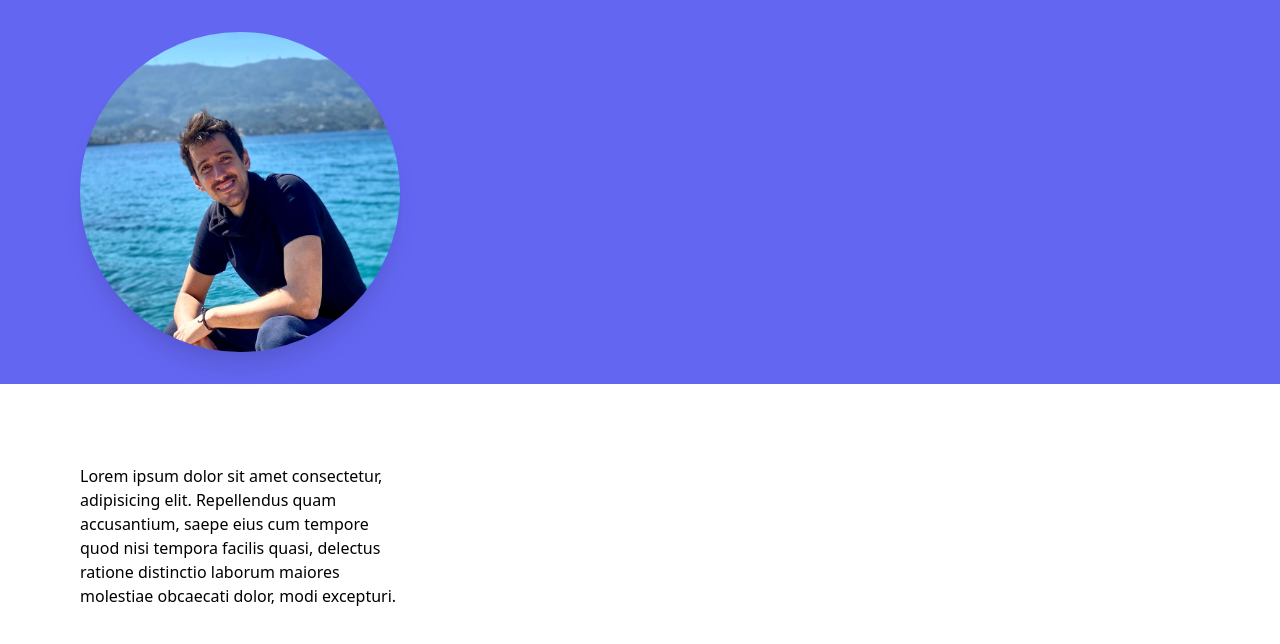
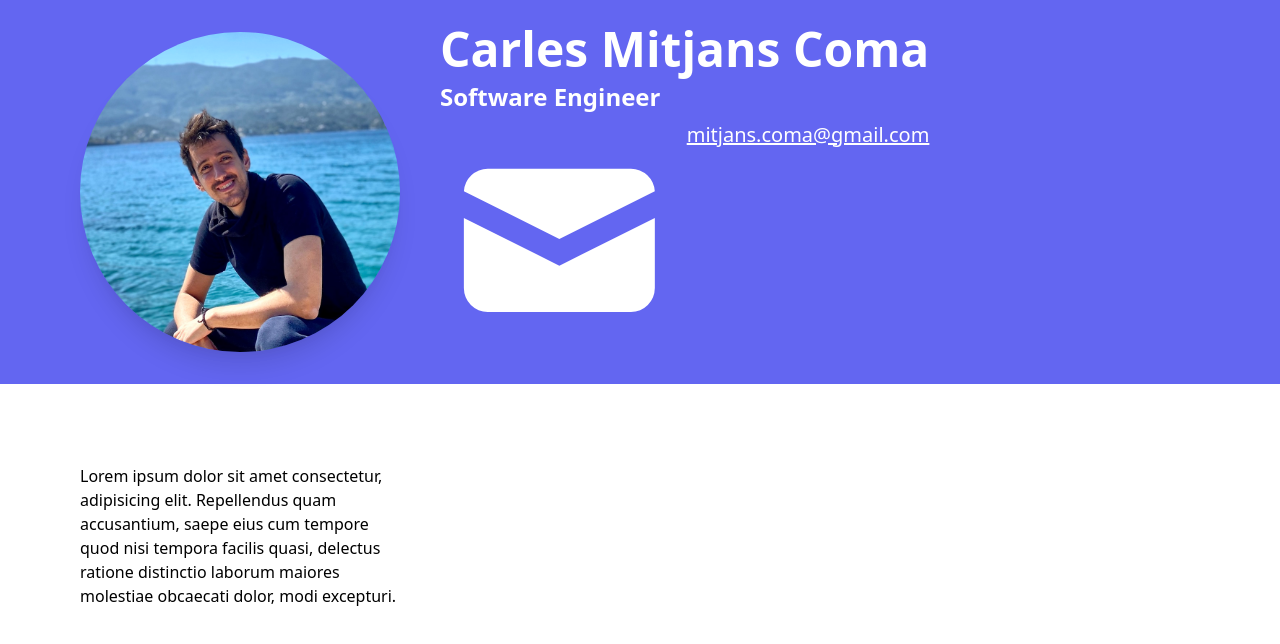
Before and after one commit to mitjans/vue-kinesis, a Vue app: page / in a window 1280 px wide. Shown: the top 644 px of the page. Built offline with nearby package versions, Linux system fonts and the light colour scheme; a web font is replaced by a local one.

Commit message:
chore: Add profile info

```diff
--- a/src/components/navbar/default_content.vue
+++ b/src/components/navbar/default_content.vue
@@ -4,21 +4,62 @@
       id="profile-image"
       src="@assets/images/profile.jpeg"
     >
+    <div id="profile-info">
+      <h1>Carles Mitjans Coma</h1>
+      <h2>Software Engineer</h2>
+      <div id="email-container">
+        <MailIcon
+          id="mail-icon"
+          size="0.5x"
+        />
+        <a href="mailto:mitjans.coma@gmail.com">
+          mitjans.coma@gmail.com
+        </a>
+      </div>
+    </div>
   </div>
 </template>
 
 <script>
+import { MailIcon } from '@heroicons/vue/solid';
+
 export default {
-
+  components: {
+    MailIcon,
+  },
 };
 </script>
 
 <style>
 #navbar-default-content {
-  @apply pl-20 pr-20;
+  @apply flex space-x-10 items-center pl-20 pr-20;
 }
 
 #profile-image {
   @apply rounded-full w-80 h-80 shadow-xl;
 }
+
+#profile-info {
+  @apply flex flex-col space-y-2 text-white;
+}
+
+#profile-info h1 {
+  @apply text-5xl font-bold;
+}
+
+#profile-info h2 {
+  @apply text-2xl font-semibold;
+}
+
+#email-container {
+  @apply flex space-x-2;
+}
+
+#mail-icon {
+  @apply inline-flex;
+}
+
+#email-container a {
+  @apply text-xl underline;
+}
 </style>
```
